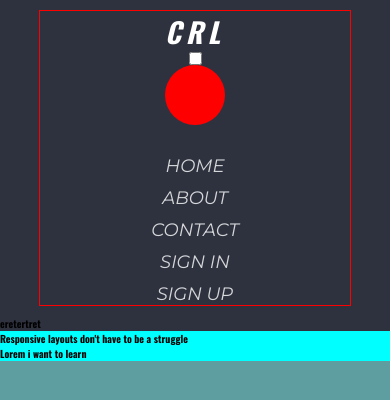
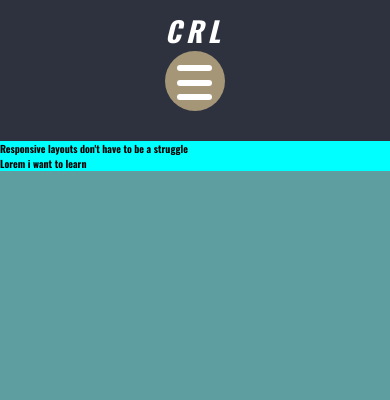
Before and after one commit to Richard2957/final-challenge, a plain HTML site: page index.html in a window 390 px wide. Drawn offline with nearby package versions, Linux system fonts and the light colour scheme.

Commit message:
almost finshed nav

```diff
--- a/index.html
+++ b/index.html
@@ -24,26 +24,15 @@
 
 
     <section class="top_section">
-
-
-
-
-
         <div class="header">
-
             <nav class='nav'>
-
                 <div class="logo">CRL</div>
-
-
-
-
-
                 <input type="checkbox" name="checkbox" id="checkbox">
-
                 <label for="checkbox" class="menubutton">
+                    <div class='bar bar1 '></div>
+                    <div class='bar bar2 '></div>
+                    <div class='bar bar3 '></div>
                 </label>
-
                 <div class="navbar">
                     <ul class="navlist">
                         <li class="nav-item"><a href='#' class='nav-link'>Home</a></li>
@@ -56,7 +45,7 @@
                 </div>
 
             </nav>
-eretertret
+
 
 
         </div>
@@ -72,7 +61,7 @@ eretertret
 
 
 
-    </section>
+
     <section class="central">
 
 
@@ -95,38 +84,71 @@ eretertret
 </body>
 <script>
     window.addEventListener('resize', updatemenustatus);
-
+    let locked = false;
     const box = document.getElementById("checkbox");
+    box.checked = false;
+    updatemenustatus();
     box.addEventListener("change", updatemenustatus);
 
 
 
     function updatemenustatus() {
+        const nav = document.querySelector(".navlist");
+        const navdirection = window.getComputedStyle(nav).flexDirection;
+        const navlist = document.querySelector(".navlist");
+
+        const isChecked = box.checked;
+        if (navdirection == "column") {
+            if (isChecked) {
+                navlist.style.height = "auto";
+                navlist.style.opacity = "1";
+            } else {
+                navlist.style.height = "0em";
+                navlist.style.opacity = "0";
+            }
+        } else {
+
+            navlist.style.height = "auto";
+            navlist.style.opacity = "1";
+        }
+
+        if (locked) return;
+        locked = true;
+        const els = document.getElementsByClassName("bar");
+        for (let el of els) {
+            if (isChecked) {
+                el.classList.add("trans1")
+            } else {
+                el.classList.remove("trans2")
+            };
+        }
+
+        setTimeout(function () {
+            for (let el of els) {
+                if (isChecked) {
+                    el.classList.add("trans2")
+                } else {
+                    el.classList.remove("trans1")
+                };
+            }
+
+            locked = false;
+
+        }, 450);
 
 
-        const nav = document.querySelector(".navlist");
-        const navdirection = window.getComputedStyle(nav).flexDirection;
-        const navlist=document.querySelector(".navlist");
-        if(navdirection=="column"){
-        const isChecked=box.checked;
 
-        if (isChecked){
 
-navlist.style.height="auto";
 
-        } else {
-            navlist.style.height="0em";
-        }
-        }
+    }
 
 
 
 
 
 
-        else {}
+    {
 
-        return false;
 
     }
 </script>
--- a/style.css
+++ b/style.css
@@ -18,24 +18,71 @@ html{
 
 
 
+
 .menubutton{
-
-
     display:none;
     margin:0 auto;
 width:60px;
 height:60px;
 border-radius:50%;
-background-color: red;
+background-color: var(--brown);
 position:relative;
 
 }
 
+.bar{
+	position:absolute;
+	width:35px;
+	height:6px;
+	background-color:white;
+	content:'';
+	border-radius:5px;
+	left:12px;
+transition-property: all;
+	transition-duration: .4s;
+	top:14px;
+
+}
+/* Animations for the hamburger */
+.bar3{
+	top:43px;}
+.bar2{
+	top:29px;
+}
+.bar1.trans1 {
+	transform:translateY(22px);
+}
+.bar3.trans1{
+	transform:translateY(-22px);
+}
+.bar2.trans1{
+	opacity:0;
+}
+.bar1.trans2{
+	transform:rotate(45deg) translateY(10.5px) translateX(10.5px);	;
+}
+.bar3.trans2{
+	transform:rotate(-45deg) translateY(-10.5px) translateX(10.5px);	;
+}
 
 
-path{
-    color:orange;
+#checkbox{
+    display:none;
 }
+
+
+
+
+
+
+
+
+
+
+
+
+
+
 
 
 .top_section{
@@ -61,7 +108,7 @@ path{
        display:flex;
        flex-direction: row;
        justify-content: space-between;
-       border:1px red solid;
+
 
 
 
@@ -75,20 +122,23 @@ path{
 
 }
 
+.nav-bar{
+    transition-property:all;
 
-.navbar{
-
-
-
+transition-duration: 1200ms;
 }
 
-
 .navlist{
-margin-top:1em;;
+    position: relative;
+margin-top:1em;
 display:flex;
 flex-direction: row;
 justify-content: flex-end;
 align-items: flex-start;
+transition-property:all;
+user-select: none;
+
+transition-duration: 1200ms;
 }
 
 .nav-item{
@@ -111,6 +161,14 @@ opacity:.8;
 }
 
 /*
+
+
+
+
+
+
+
+
 
 
 
@@ -165,7 +223,7 @@ display:block;
 flex-direction: column;
 align-items: center;
 margin-top:2em;
-height:auto;
+
 overflow:hidden;
 
 }
```
